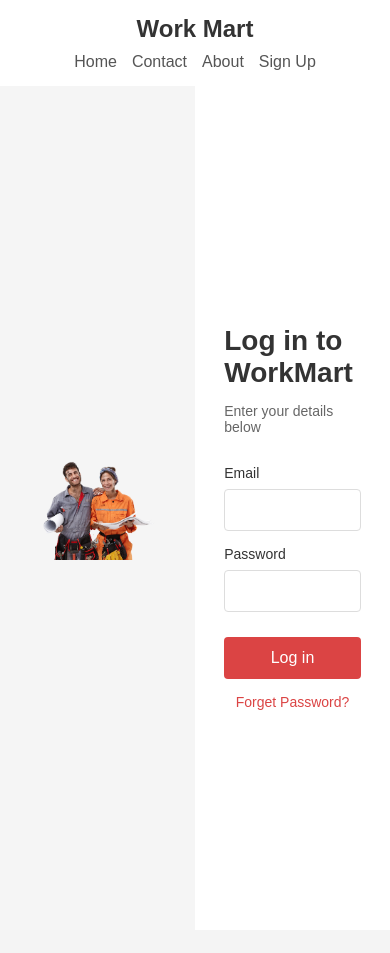
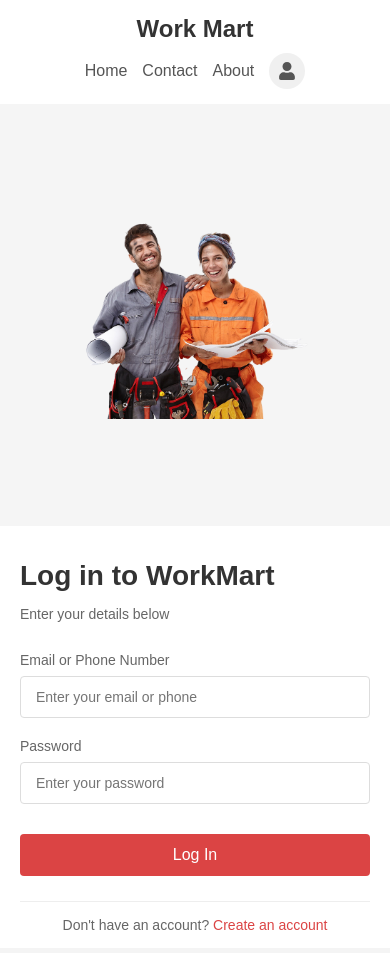
Before and after one commit to Fathir2001/workmart, a React (Create React App) app in the folder frontend/: page /login in a window 390 px wide. Before the commit the page ends 930 px from the top, so only its background shows below. Built offline with nearby package versions, Linux system fonts and the light colour scheme; no server answers; sample sign-in values are in the browser's storage.

Commit message:
Enhance login functionality to accept both email and phone number, update localStorage handling, and improve user feedback messages. Refactor NavBar2 to include a profile dropdown for logged-in users with sign-out capability.

```diff
--- a/frontend/src/components/Navbar2.js
+++ b/frontend/src/components/Navbar2.js
@@ -1,7 +1,87 @@
-import React from 'react';
+import React, { useState, useEffect, useRef } from 'react';
+import { useNavigate } from 'react-router-dom';
+import { FaUser, FaSignOutAlt } from 'react-icons/fa';
 import '../styles/Navbar2.css';
 
 const NavBar2 = () => {
+  const [isLoggedIn, setIsLoggedIn] = useState(false);
+  const [showDropdown, setShowDropdown] = useState(false);
+  const dropdownRef = useRef(null);
+  const profileIconRef = useRef(null);
+  const navigate = useNavigate();
+
+  // Handle outside clicks to close the dropdown
+  useEffect(() => {
+    function handleClickOutside(event) {
+      // Close dropdown if click is outside dropdown and not on the profile icon
+      if (
+        dropdownRef.current &&
+        !dropdownRef.current.contains(event.target) &&
+        profileIconRef.current &&
+        !profileIconRef.current.contains(event.target)
+      ) {
+        setShowDropdown(false);
+      }
+    }
+
+    // Add event listener when dropdown is shown
+    if (showDropdown) {
+      document.addEventListener('mousedown', handleClickOutside);
+    }
+
+    // Cleanup the event listener
+    return () => {
+      document.removeEventListener('mousedown', handleClickOutside);
+    };
+  }, [showDropdown]);
+
+  // Check login status whenever the component renders
+  useEffect(() => {
+    const checkLoginStatus = () => {
+      const token = localStorage.getItem('token');
+      setIsLoggedIn(!!token);
+    };
+
+    // Check on initial load
+    checkLoginStatus();
+
+    // Set up event listener for storage changes
+    window.addEventListener('storage', checkLoginStatus);
+
+    // Custom event listener for login/logout
+    window.addEventListener('authChange', checkLoginStatus);
+
+    return () => {
+      window.removeEventListener('storage', checkLoginStatus);
+      window.removeEventListener('authChange', checkLoginStatus);
+    };
+  }, []);
+
+  const handleSignOut = () => {
+    // Clear user data and token from localStorage
+    localStorage.removeItem('token');
+    localStorage.removeItem('user');
+
+    // Update state
+    setIsLoggedIn(false);
+    setShowDropdown(false);
+
+    // Dispatch custom event to notify other components
+    window.dispatchEvent(new Event('authChange'));
+
+    // Navigate to home
+    navigate('/');
+  };
+
+  const toggleDropdown = () => {
+    setShowDropdown(!showDropdown);
+  };
+
+  const navigateToProfile = () => {
+    navigate('/profile');
+    setShowDropdown(false);
+  };
+
   return (
     <nav className="navbar">
       <div className="navbar-container">
@@ -11,7 +91,30 @@ const NavBar2 = () => {
           <a href="/" className="nav-link">Home</a>
           <a href="/contacts" className="nav-link">Contact</a>
           <a href="/about" className="nav-link">About</a>
-          <a href="/register" className="nav-link">Sign Up</a>
+
+          {isLoggedIn ? (
+            <div className="profile-container1">
+              <div
+                ref={profileIconRef}
+                className="profile-icon"
+                onClick={toggleDropdown}
+              >
+                <FaUser />
+              </div>
+              {showDropdown && (
+                <div ref={dropdownRef} className="profile-dropdown">
+                  <div className="dropdown-item" onClick={navigateToProfile}>
+                    <FaUser className="dropdown-icon" /> Profile
+                  </div>
+                  <div className="dropdown-item" onClick={handleSignOut}>
+                    <FaSignOutAlt className="dropdown-icon" /> Sign Out
+                  </div>
+                </div>
+              )}
+            </div>
+          ) : (
+            <a href="/register" className="nav-link">Sign Up</a>
+          )}
         </div>
       </div>
     </nav>
--- a/frontend/src/pages/Login.js
+++ b/frontend/src/pages/Login.js
@@ -5,7 +5,7 @@ import loginImage from '../Images/female-male-workers-wearing-work-clothes 1.png
 import axios from 'axios';
 
 const Login = () => {
-  const [email, setEmail] = useState('');
+  const [emailOrPhone, setEmailOrPhone] = useState('');
   const [password, setPassword] = useState('');
   const [error, setError] = useState(null);
   const [success, setSuccess] = useState(null);
@@ -14,39 +14,28 @@ const Login = () => {
   const handleSubmit = async (e) => {
     e.preventDefault();
     try {
-      console.log('Attempting login with:', { email, password }); // Debug log
-      const loginResponse = await axios.post('http://localhost:5000/api/auth/login', {
-        email,
+      console.log('Attempting login with:', { emailOrPhone, password });
+      const loginResponse = await axios.post('http://localhost:5000/api/users/login', {
+        emailOrPhone,
         password,
       });
-      console.log('Login response:', loginResponse.data); // Debug log
-      const { token } = loginResponse.data;
 
-      // Store token in localStorage
-      localStorage.setItem('token', token);
+      // Store token and user data in localStorage
+      localStorage.setItem('token', loginResponse.data.token);
+      localStorage.setItem('user', JSON.stringify(loginResponse.data.user));
 
-      // Fetch user admin status
-      const config = { headers: { Authorization: `Bearer ${token}` } };
-      const meResponse = await axios.get('http://localhost:5000/api/auth/me', config);
-      console.log('Admin status response:', meResponse.data); // Debug log
-      const isAdmin = meResponse.data.isAdmin;
-
-      // Store user data in localStorage
-      localStorage.setItem('user', JSON.stringify({ isAdmin }));
+      // Dispatch a custom event to notify navbar of authentication change
+      window.dispatchEvent(new Event('authChange'));
 
       setSuccess('Login successful!');
       setError(null);
 
-      // Redirect based on admin status after 2 seconds
+      // Navigate to home after successful login
       setTimeout(() => {
-        if (isAdmin) {
-          navigate('/admin');
-        } else {
-          navigate('/work');
-        }
-      }, 2000);
+        navigate('/');
+      }, 1500);
     } catch (err) {
-      console.error('Login error:', err.response || err); // Debug log
+      console.error('Login error:', err);
       setError(err.response?.data?.message || 'Failed to login');
       setSuccess(null);
     }
@@ -55,47 +44,51 @@ const Login = () => {
   return (
     <div className="login-container">
       <div className="login-left">
-        <img src={loginImage} alt="Workers" className="login-image" />
+        <img
+          src={loginImage}
+          alt="Login"
+          className="login-image"
+        />
       </div>
+
       <div className="login-right">
         <div className="login-form">
           <h1>Log in to WorkMart</h1>
           <p>Enter your details below</p>
 
           <form onSubmit={handleSubmit}>
-            <div className="form-group">
-              <label htmlFor="email">Email</label>
+            <div className="input-group">
+              <label>Email or Phone Number</label>
               <input
-                type="email"
-                id="email"
-                value={email}
-                onChange={(e) => setEmail(e.target.value)}
+                type="text"
+                value={emailOrPhone}
+                onChange={(e) => setEmailOrPhone(e.target.value)}
+                placeholder="Enter your email or phone"
                 required
               />
             </div>
 
-            <div className="form-group">
-              <label htmlFor="password">Password</label>
+            <div className="input-group">
+              <label>Password</label>
               <input
                 type="password"
-                id="password"
                 value={password}
                 onChange={(e) => setPassword(e.target.value)}
+                placeholder="Enter your password"
                 required
               />
+              {/* <a href="/forgot-password" className="forgot-link">Forgot password?</a> */}
             </div>
 
-            <button type="submit" className="login-button">
-              Log in
-            </button>
-
-            <a href="/forgot-password" className="forgot-password">
-              Forget Password?
-            </a>
+            <button type="submit" className="login-button">Log In</button>
           </form>
 
-          {error && <p style={{ color: 'red', marginTop: '10px' }}>{error}</p>}
-          {success && <p style={{ color: 'green', marginTop: '10px' }}>{success}</p>}
+          {error && <p className="error-message">{error}</p>}
+          {success && <p className="success-message">{success}</p>}
+
+          <div className="register-section">
+            <p>Don't have an account? <a href="/register">Create an account</a></p>
+          </div>
         </div>
       </div>
     </div>
--- a/frontend/src/styles/Login.css
+++ b/frontend/src/styles/Login.css
@@ -43,24 +43,44 @@
   margin-bottom: 30px;
 }
 
-  .form-group {
+.input-group {
   margin-bottom: 20px;
+  position: relative;
 }
 
-  .form-group label {
+.input-group label {
   display: block;
   margin-bottom: 8px;
   font-size: 14px;
   color: #666;
+  font-weight: 500;
 }
 
-  .form-group input {
+.input-group input {
   width: 100%;
   padding: 12px 15px;
   border: 1px solid #ddd;
   border-radius: 4px;
   font-size: 14px;
   box-sizing: border-box;
+}
+
+.input-group input:focus {
+  outline: none;
+  border-color: #DB4444;
+}
+
+.forgot-link {
+  position: absolute;
+  right: 0;
+  top: 0;
+  font-size: 13px;
+  color: #DB4444;
+  text-decoration: none;
+}
+
+.forgot-link:hover {
+  text-decoration: underline;
 }
 
 .login-button {
@@ -73,21 +93,69 @@
   font-size: 16px;
   cursor: pointer;
   margin-top: 10px;
+  transition: background-color 0.3s;
 }
 
 .login-button:hover {
   background-color: #c23333;
 }
 
-  .forgot-password {
-    display: block;
+.error-message {
+  color: #d32f2f;
+  font-size: 14px;
+  margin-top: 15px;
+  padding: 8px;
+  background-color: rgba(211, 47, 47, 0.1);
+  border-radius: 4px;
   text-align: center;
+}
+
+.success-message {
+  color: #388e3c;
+  font-size: 14px;
   margin-top: 15px;
-    color: #DB4444;
-    text-decoration: none;
+  padding: 8px;
+  background-color: rgba(56, 142, 60, 0.1);
+  border-radius: 4px;
+  text-align: center;
+}
+
+.register-section {
+  text-align: center;
+  margin-top: 25px;
+  padding-top: 15px;
+  border-top: 1px solid #eee;
+}
+
+.register-section p {
+  margin: 0;
   font-size: 14px;
 }
 
-  .forgot-password:hover {
+.register-section a {
+  color: #DB4444;
+  text-decoration: none;
+  font-weight: 500;
+}
+
+.register-section a:hover {
   text-decoration: underline;
 }
+
+/* Responsive adjustments */
+@media (max-width: 768px) {
+  .login-container {
+    flex-direction: column;
+  }
+
+  .login-left, .login-right {
+    flex: none;
+    height: 50vh;
+  }
+
+  .login-form {
+    padding: 20px;
+    width: 100%;
+    box-sizing: border-box;
+  }
+}
--- a/frontend/src/styles/Navbar2.css
+++ b/frontend/src/styles/Navbar2.css
@@ -22,8 +22,10 @@
 
 .navbar-links {
   display: flex;
-  align-items: center; /* Ensure vertical alignment */
-  gap: 25px; /* Slightly reduced gap for better spacing */
+  align-items: center;
+  /* Ensure vertical alignment */
+  gap: 25px;
+  /* Slightly reduced gap for better spacing */
 }
 
 .nav-link {
@@ -100,6 +102,70 @@
   font-size: 18px;
 }
 
+
+.profile-container1 {
+  position: relative;
+}
+
+.profile-icon {
+  display: flex;
+  align-items: center;
+  justify-content: center;
+  width: 36px;
+  height: 36px;
+  background-color: #f0f0f0;
+  border-radius: 50%;
+  cursor: pointer;
+  transition: background-color 0.3s;
+}
+
+.profile-icon:hover {
+  background-color: #e0e0e0;
+}
+
+.profile-icon svg {
+  font-size: 18px;
+  color: #555555;
+}
+
+.profile-dropdown {
+  position: absolute;
+  top: 46px;
+  right: 0;
+  background-color: white;
+  border-radius: 4px;
+  box-shadow: 0 2px 10px rgba(0, 0, 0, 0.1);
+  width: 150px;
+  z-index: 100;
+}
+
+.dropdown-item {
+  display: flex;
+  align-items: center;
+  padding: 12px 15px;
+  color: #555555;
+  cursor: pointer;
+  transition: background-color 0.3s;
+}
+
+.dropdown-item:hover {
+  background-color: #f8f8f8;
+}
+
+.dropdown-icon {
+  margin-right: 8px;
+  font-size: 14px;
+}
+
+/* Responsive adjustments */
+@media (max-width: 768px) {
+  .profile-dropdown {
+    right: auto;
+    left: 50%;
+    transform: translateX(-50%);
+  }
+}
+
 /* Responsive adjustments */
 @media (max-width: 768px) {
   .navbar-container {
```
Lines whose indentation alone changed are shown as unchanged.
